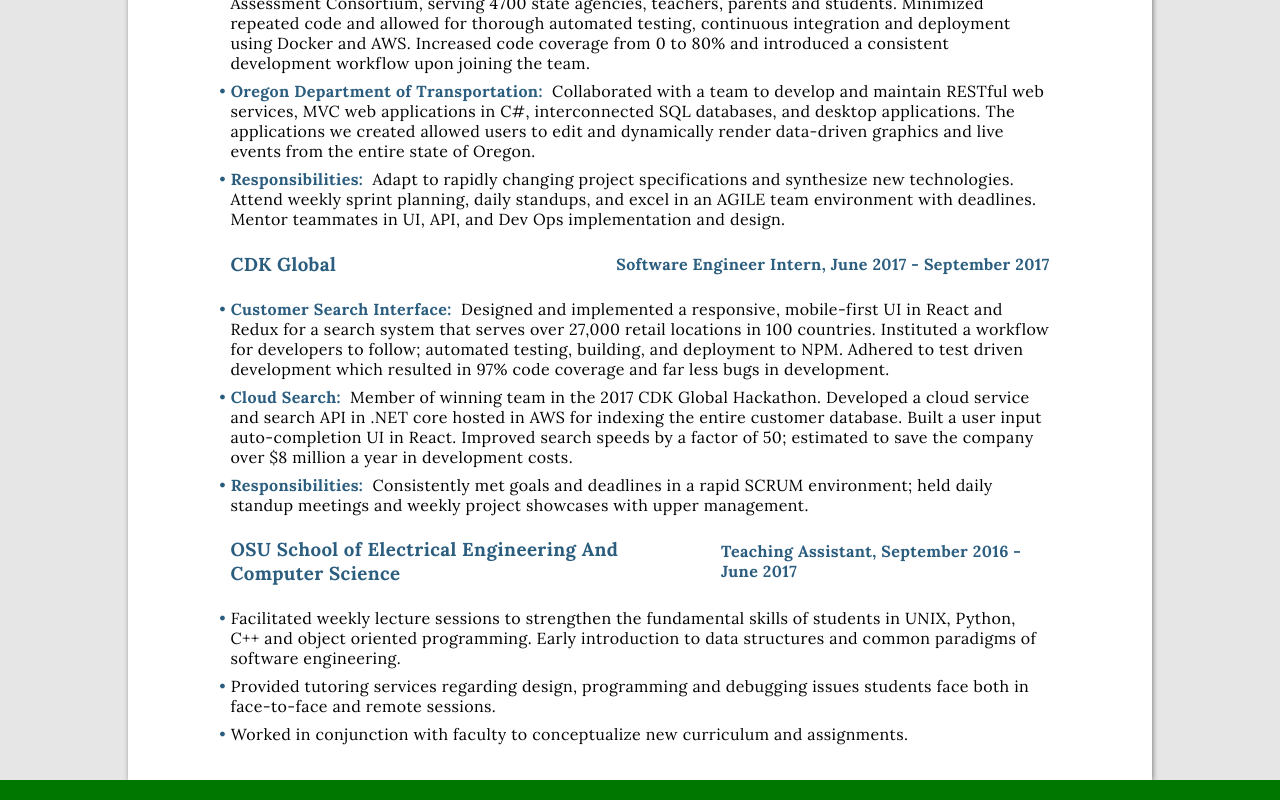
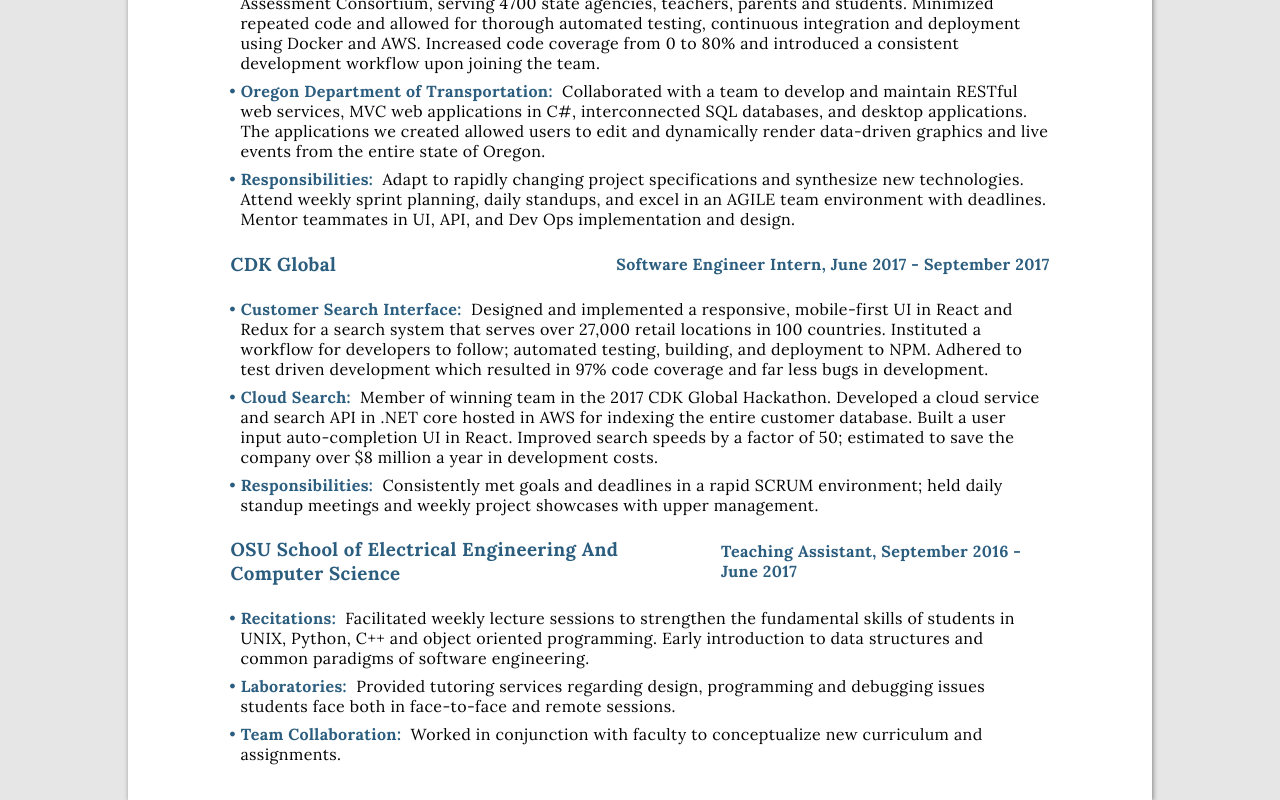
Before and after one commit to danvanhorn/danvanhorn.github.io, a React app: page /resume in a window 1280 px wide. Shown: the part 782-1582 px from the top of the page. Built offline with nearby package versions, Linux system fonts and the light colour scheme.

Commit message:
add left padding back to resume lists

```diff
--- a/src/components/Content/ResumeContent.js
+++ b/src/components/Content/ResumeContent.js
@@ -22,7 +22,7 @@
 
 const BulletedList = Styled("ul", {
   listStyle: "none",
-  padding: "0",
+  paddingLeft: "10px",
   margin: "0"
 });
 
@@ -91,13 +91,13 @@
             <strong>Teaching Assistant, September 2016 - June 2017</strong>
           </JobTitle>
           <BulletedList>
-            <ListItem>
+            <ListItem><ListBold>Recitations:</ListBold>&nbsp;
             Facilitated weekly lecture sessions to strengthen the fundamental skills of students in UNIX, Python, C++ and object oriented programming. Early introduction to data structures and common paradigms of software engineering.
             </ListItem>
-            <ListItem>
+            <ListItem><ListBold>Laboratories:</ListBold>&nbsp;
             Provided tutoring services regarding design, programming and debugging issues students face both in face-to-face and remote sessions.
             </ListItem>
-            <ListItem>
+            <ListItem><ListBold>Team Collaboration:</ListBold>&nbsp;
             Worked in conjunction with faculty to conceptualize new curriculum and assignments.
             </ListItem>
           </BulletedList>
```
